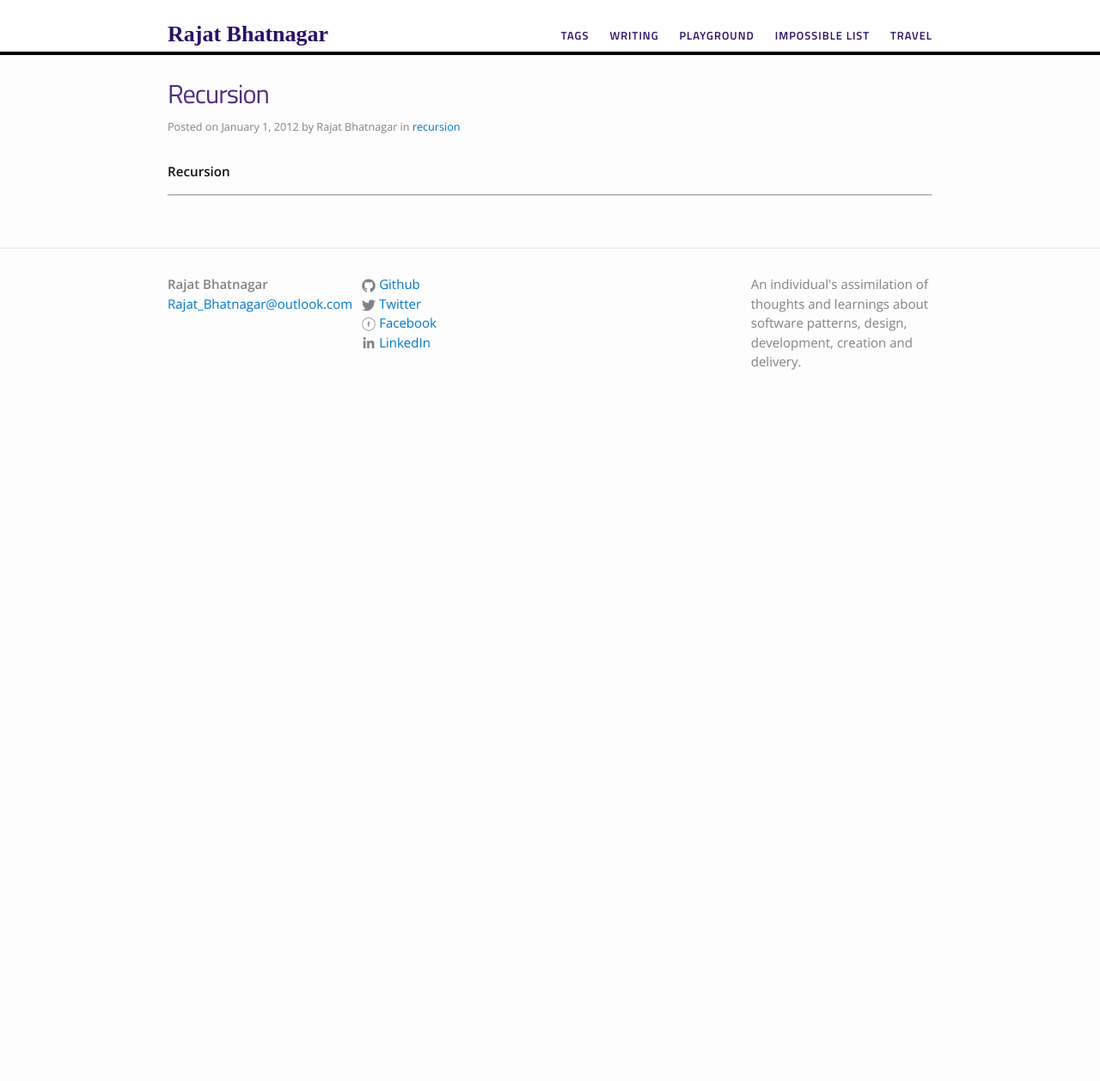
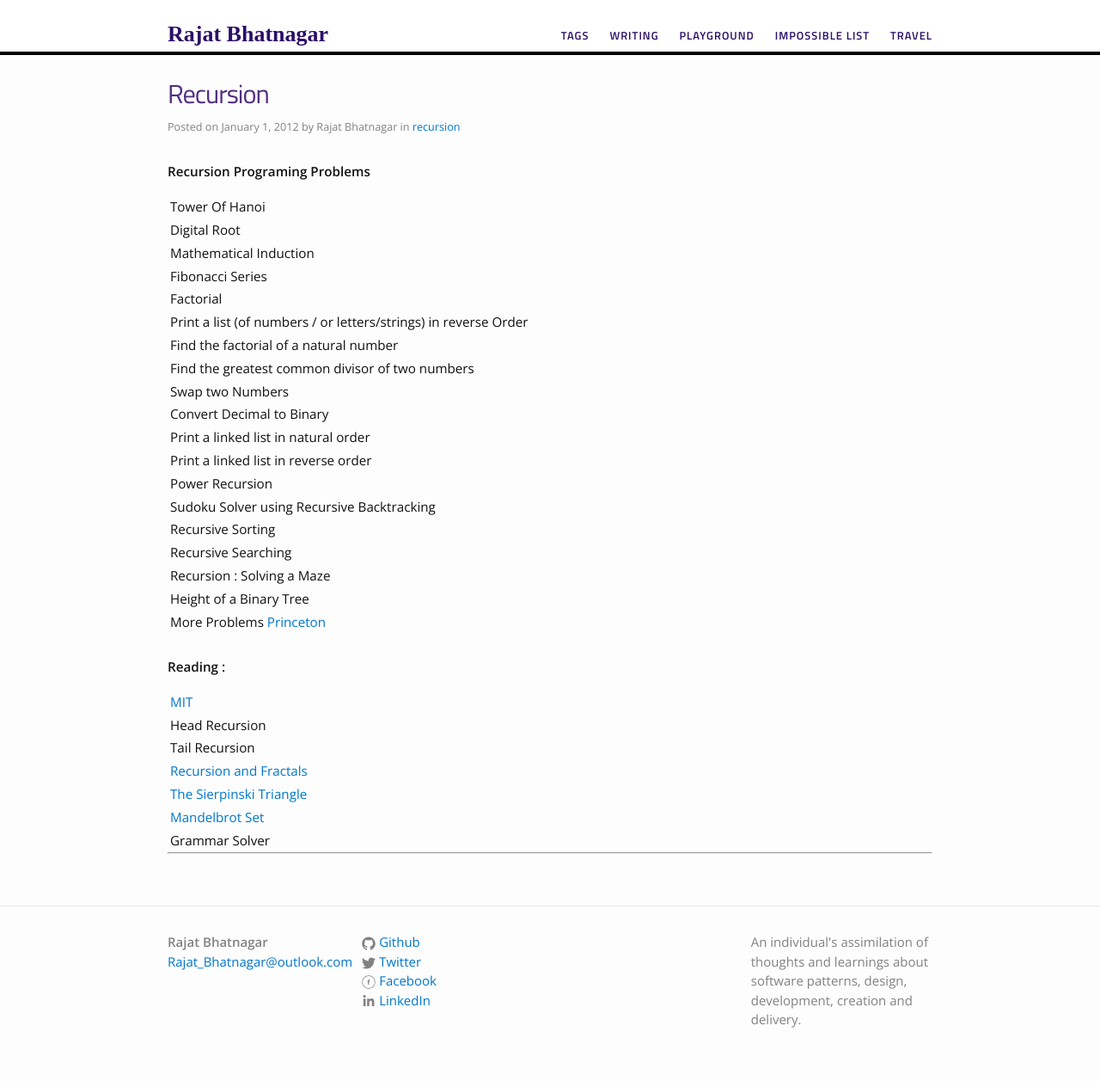
Before and after one commit to rajat-bhatnagar/rajat-bhatnagar.github.io, a Jekyll site: the page built from _posts/2013-01-01-Recursion.md, in a window 1280 px wide. Shown: the whole page at 86% size. Built offline with Jekyll 4.4.1, drawn with Linux system fonts in a browser that asks for light colours; comment, search, counter and statistics services are not loaded; before the commit the page ends 900 px from its top, so only the background shows below that.

Commit message:
5thApril2020: Recursion Notes

```diff
--- a/_posts/2013-01-01-Recursion.md
+++ b/_posts/2013-01-01-Recursion.md
@@ -8,9 +8,37 @@ author: "Rajat Bhatnagar"
 comments: true
 ---
 
-**Recursion**
+**Recursion Programing Problems**
 
+| Tower Of Hanoi                                                   |
+| Digital Root                                                     |
+| Mathematical Induction                                           |
+| Fibonacci Series                                                 |
+| Factorial                                                        |
+| Print a list (of numbers / or letters/strings) in reverse Order  |
+| Find the factorial of a natural number                           |
+| Find the greatest common divisor of two numbers                  |
+| Swap two Numbers                                                 |
+| Convert Decimal to Binary                                        |
+| Print a linked list in natural order                             |
+| Print a linked list in reverse order                             |
+| Power Recursion                                                  |
+| Sudoku Solver using Recursive Backtracking                       |
+| Recursive Sorting                                                |
+| Recursive Searching                                              |
+| Recursion : Solving a Maze                                       |
+| Height of a Binary Tree                                          |
+| More Problems [Princeton](https://introcs.cs.princeton.edu/java/23recursion/)   |
+| |
 
+**Reading :**
 
+| [MIT](https://web.mit.edu/6.005/www/fa15/classes/10-recursion/)                                                      |
+| Head Recursion                                                                                                       |
+| Tail Recursion                                                                                                       |
+| [Recursion and Fractals](https://www2.cs.duke.edu/courses/fall01/cps001/labs/lab7.html)                              |
+| [The Sierpinski Triangle](http://www.bowdoin.edu/~ltoma/teaching/cs107/spring06/sierpinski.html)                     |
+| [Mandelbrot Set](https://web.stanford.edu/class/archive/cs/cs106b/cs106b.1178//yeah/fractals/yeah_fractals.pdf)      |
+| Grammar Solver                                                                                                       |
 
 ----------
```
